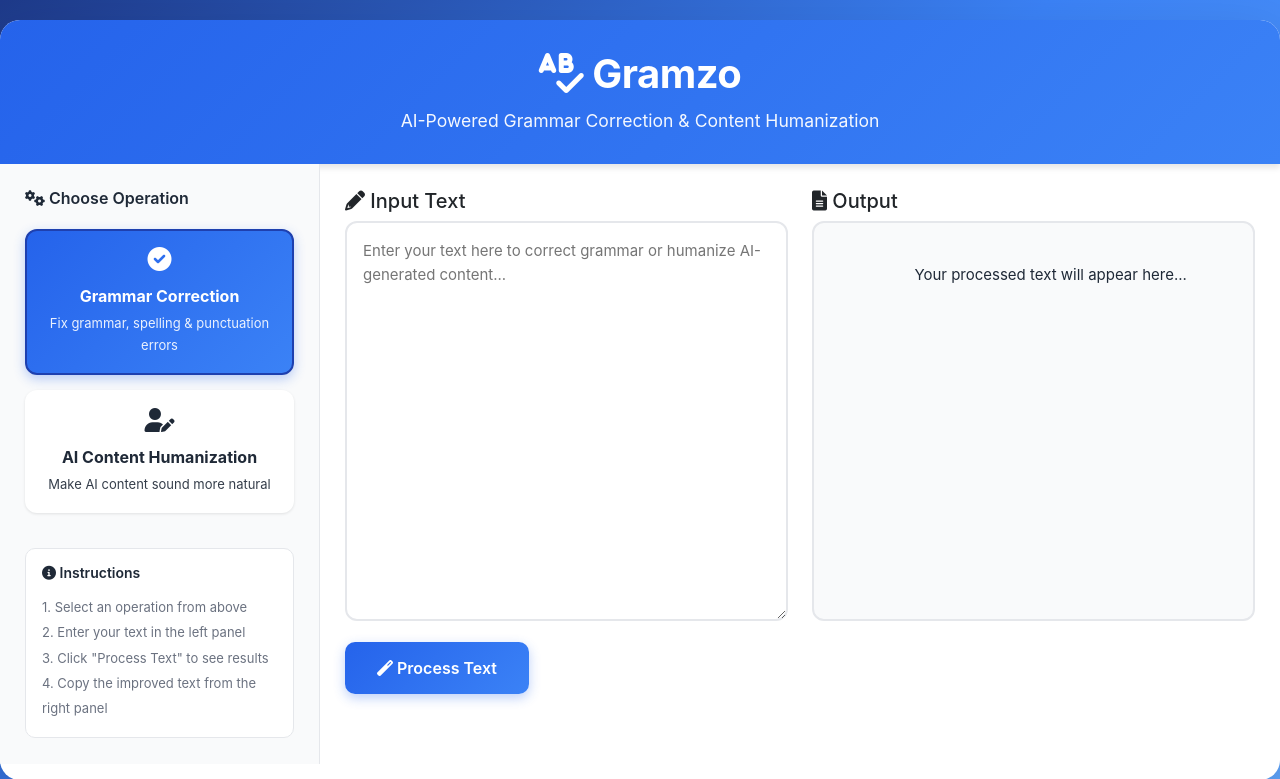
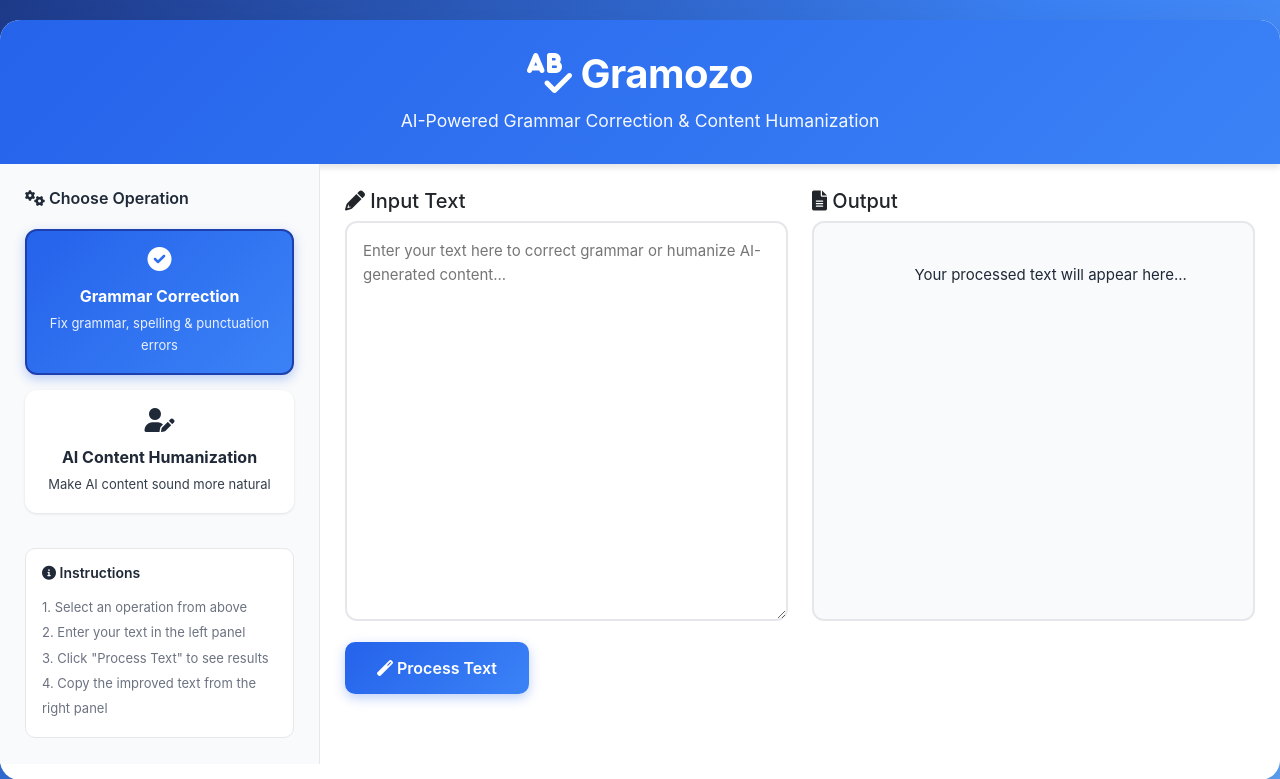
Before and after one commit to samyakraka/gramozo, a Flask app: page / in a window 1280 px wide. Shown: the top 779 px of the page. Run offline with Flask 3, Linux system fonts and the light colour scheme.

Commit message:
solved typo errors

```diff
--- a/templates/index.html
+++ b/templates/index.html
@@ -3,7 +3,7 @@
   <head>
     <meta charset="UTF-8" />
     <meta name="viewport" content="width=device-width, initial-scale=1.0" />
-    <title>Gramzo - AI Grammar & Content Assistant</title>
+    <title>Gramozo - AI Grammar & Content Assistant</title>
 
     <!-- Favicon -->
     <link
@@ -401,7 +401,7 @@
   <body>
     <div class="main-container">
       <div class="header">
-        <h1><i class="fas fa-spell-check"></i> Gramzo</h1>
+        <h1><i class="fas fa-spell-check"></i> Gramozo</h1>
         <p class="mb-0">AI-Powered Grammar Correction & Content Humanization</p>
       </div>
 
```
